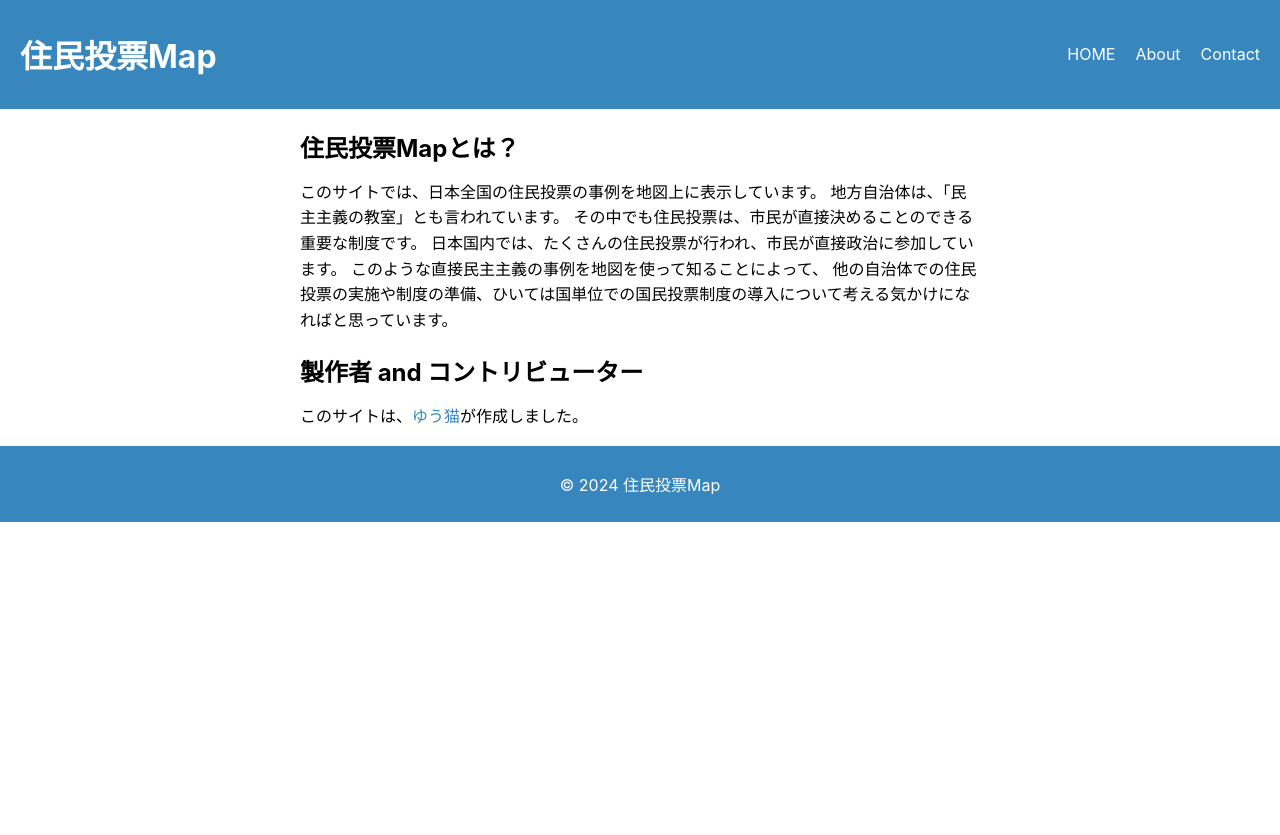
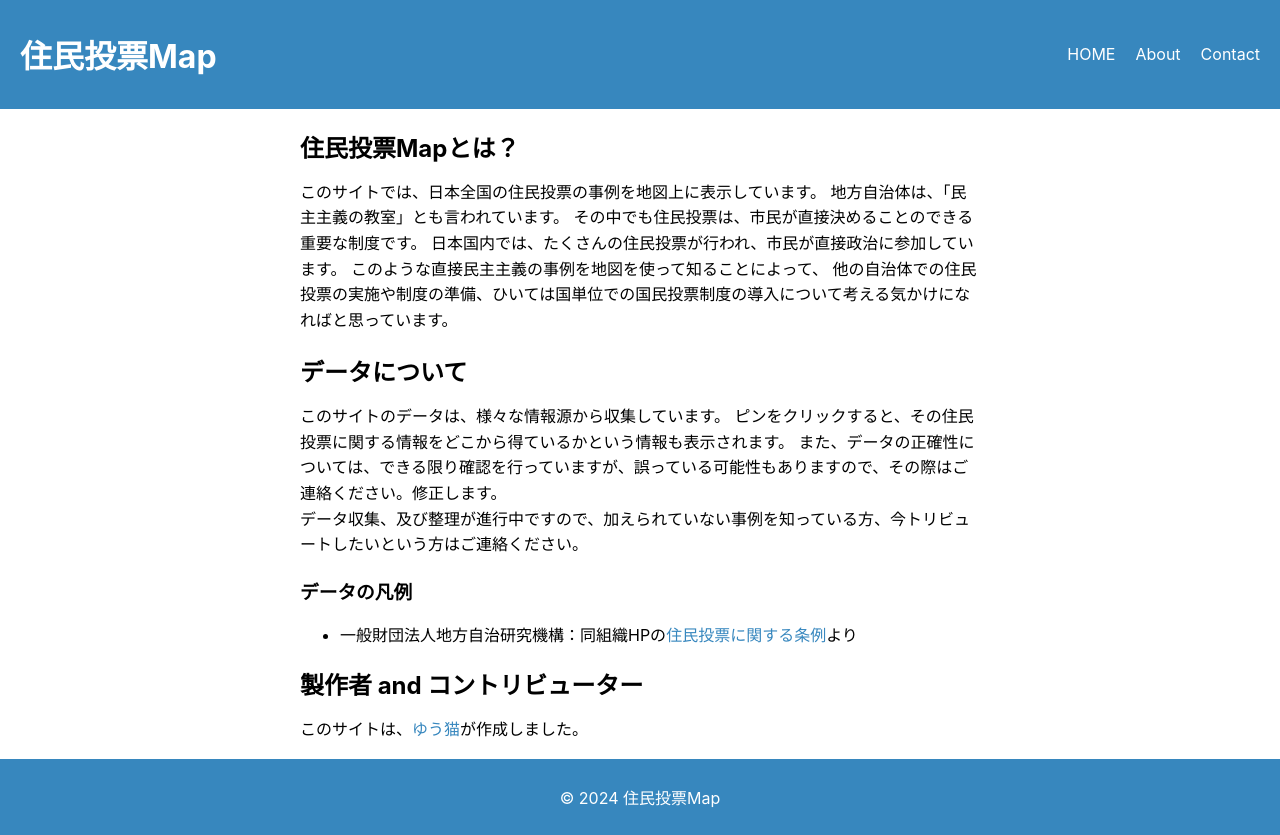
Before and after one commit to yuneko1127/jumintohyoMap, a React (Create React App) app: page /about in a window 1280 px wide. Before the commit the page ends 800 px from the top, so only its background shows below. Built offline with nearby package versions, Linux system fonts and the light colour scheme.

Commit message:
fix a little bit

```diff
--- a/src/About.js
+++ b/src/About.js
@@ -1,9 +1,9 @@
-import React from 'react';
-import './About.css';
+import React from "react";
+import "./About.css";
 
 const About = () => {
   return (
-    <div className='about-container'>
+    <div className="about-container">
       <h2>住民投票Mapとは？</h2>
       <p>
         このサイトでは、日本全国の住民投票の事例を地図上に表示しています。
@@ -13,11 +13,36 @@ const About = () => {
         このような直接民主主義の事例を地図を使って知ることによって、
         他の自治体での住民投票の実施や制度の準備、ひいては国単位での国民投票制度の導入について考える気かけになればと思っています。
       </p>
+      <h2>データについて</h2>
+      <p>
+        このサイトのデータは、様々な情報源から収集しています。
+        ピンをクリックすると、その住民投票に関する情報をどこから得ているかという情報も表示されます。
+        また、データの正確性については、できる限り確認を行っていますが、誤っている可能性もありますので、その際はご連絡ください。修正します。
+        <br></br>
+        データ収集、及び整理が進行中ですので、加えられていない事例を知っている方、今トリビュートしたいという方はご連絡ください。
+      </p>
+      <h3>データの凡例</h3>
+      <ul>
+        <li>
+          一般財団法人地方自治研究機構：同組織HPの
+          <a href="http://www.rilg.or.jp/htdocs/img/reiki/046_referendum.htm"
+            rel="noopener noreferrer"
+            target="_blank">
+            住民投票に関する条例
+            </a>
+          より
+        </li>
+      </ul>
       <h2>製作者 and コントリビューター</h2>
       <p>
-            このサイトは、<a href='https://github.com/yuneko1127' rel="noopener noreferrer" target="_blank">ゆう猫</a>が作成しました。
+        このサイトは、
+        <a href="https://github.com/yuneko1127"
+          rel="noopener noreferrer"
+          target="_blank">
+          ゆう猫
+        </a>
+        が作成しました。
       </p>
-
     </div>
   );
 };
```
Lines whose indentation alone changed are shown as unchanged.
